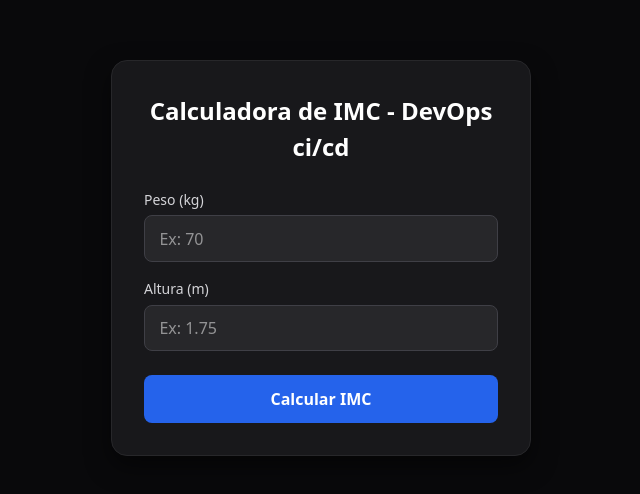
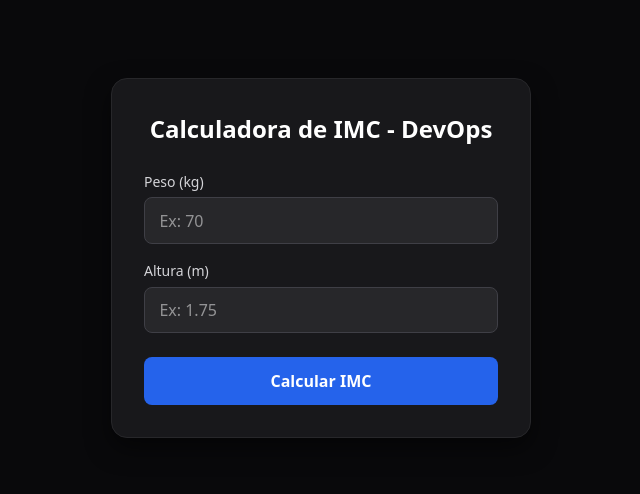
Before and after one commit to jjohnbr/PROJETO-DEVOPS, a Next.js app: page / in a window 1280 px wide. Shown: the part 142-636 px from the top of the page, without its empty margins (319-959 px from the left). Built offline with nearby package versions, Linux system fonts and the light colour scheme.

Commit message:
feat: define titulo oficial para apresentacao

```diff
--- a/app/page.tsx
+++ b/app/page.tsx
@@ -64,7 +64,7 @@ export default function Home() {
             color: "#ffffff",
           }}
         >
-          Calculadora de IMC - DevOps ci/cd
+          Calculadora de IMC - DevOps
         </h1>
 
         <form onSubmit={handleSubmit} style={{ display: "flex", flexDirection: "column", gap: "1rem" }}>
```
